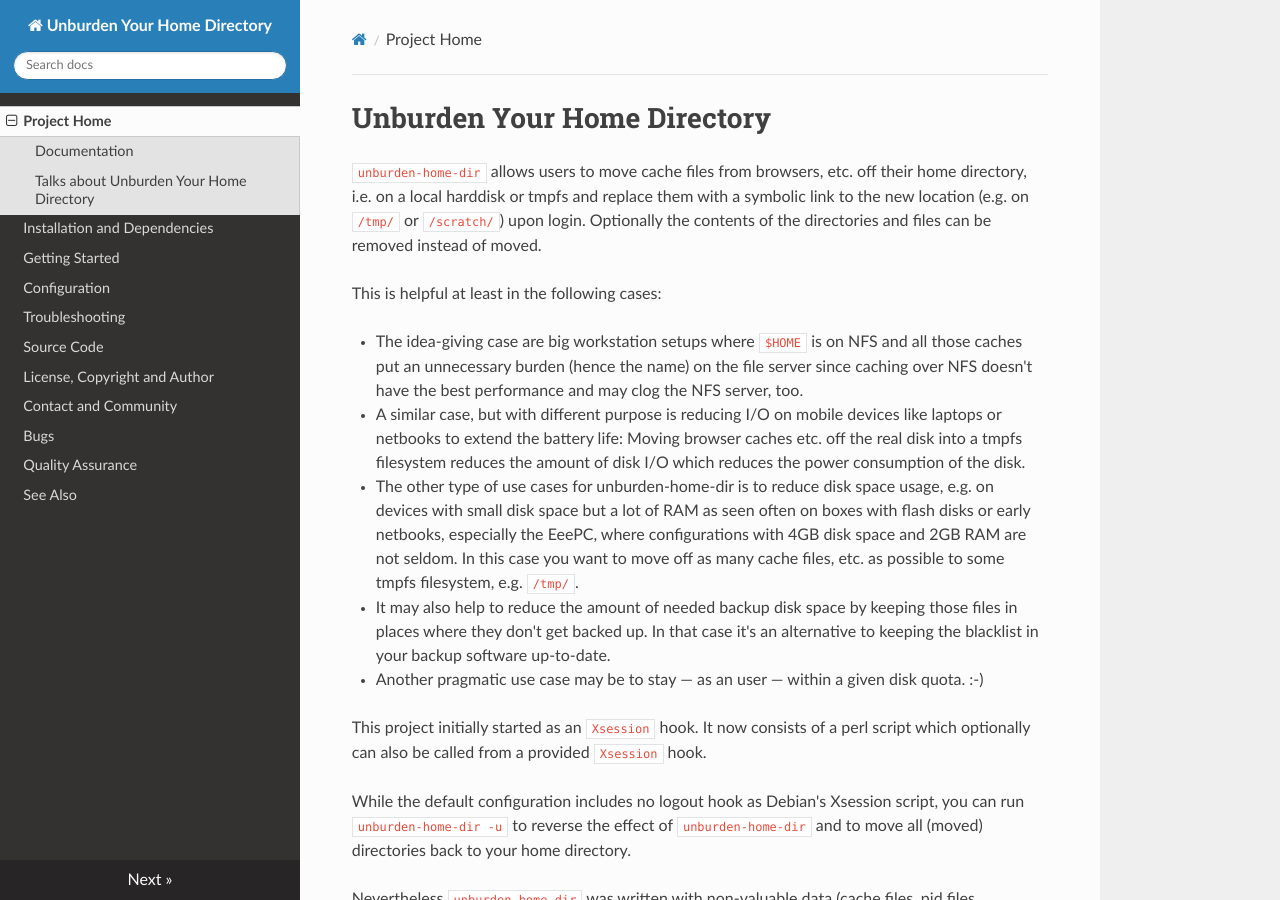
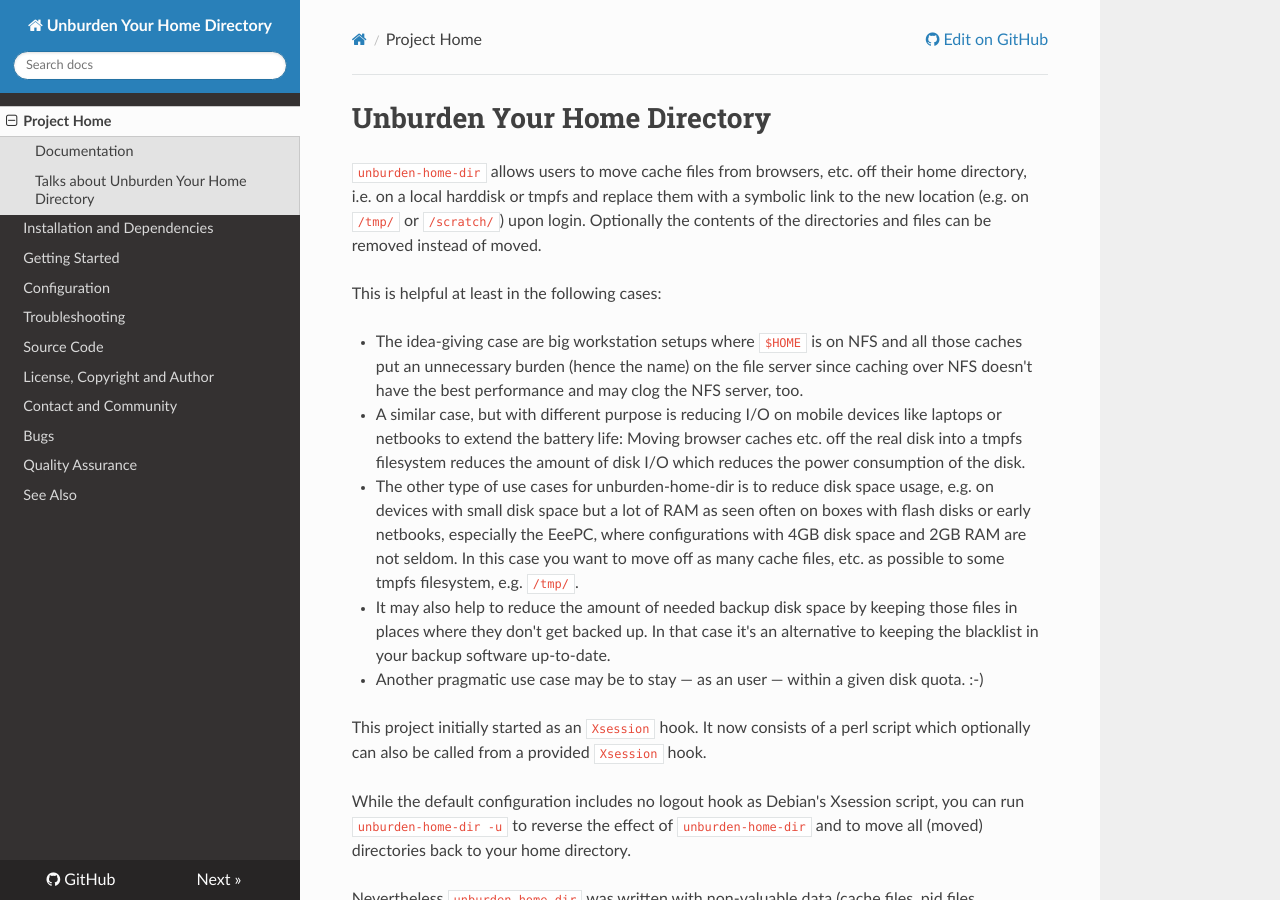
Before and after one commit to xtaran/unburden-home-dir, an MkDocs documentation site: the page built from docs/index.md, in a window 1280 px wide and 900 px high. Built offline with MkDocs 1.6.1, drawn with Linux system fonts in a browser that asks for light colours; nearby versions of some CDN libraries; old or Windows-style settings are respelled for this version of MkDocs; part of the change alters nothing that is shown.

Commit message:
Add some more meta data to the generated docs

```diff
--- a/mkdocs.yml
+++ b/mkdocs.yml
@@ -12,3 +12,5 @@ pages:
   - [qa.md, Quality Assurance]
   - [see-also.md, See Also]
 theme: readthedocs
+repo_url: https://github.com/xtaran/unburden-home-dir
+site_author: Axel Beckert
```
